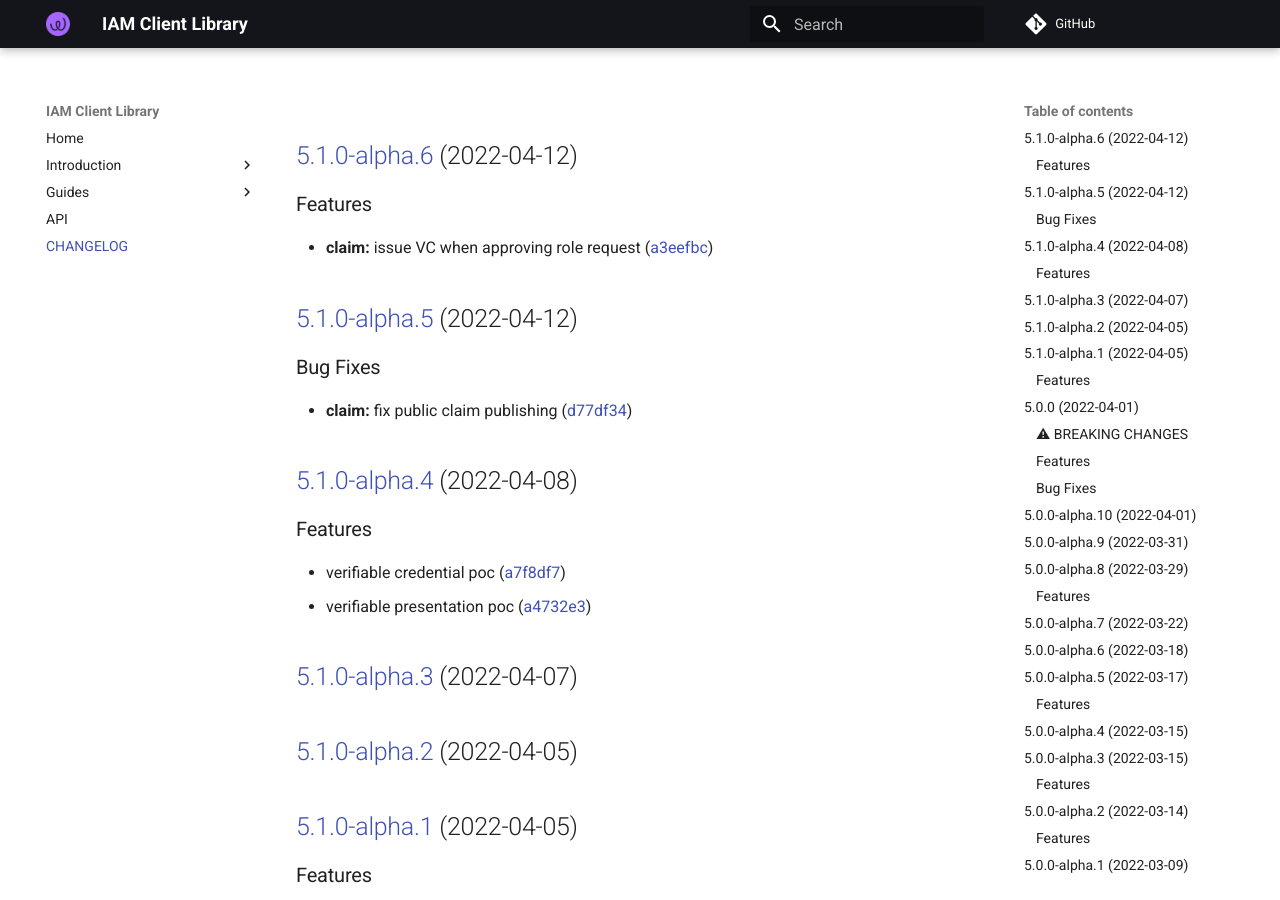
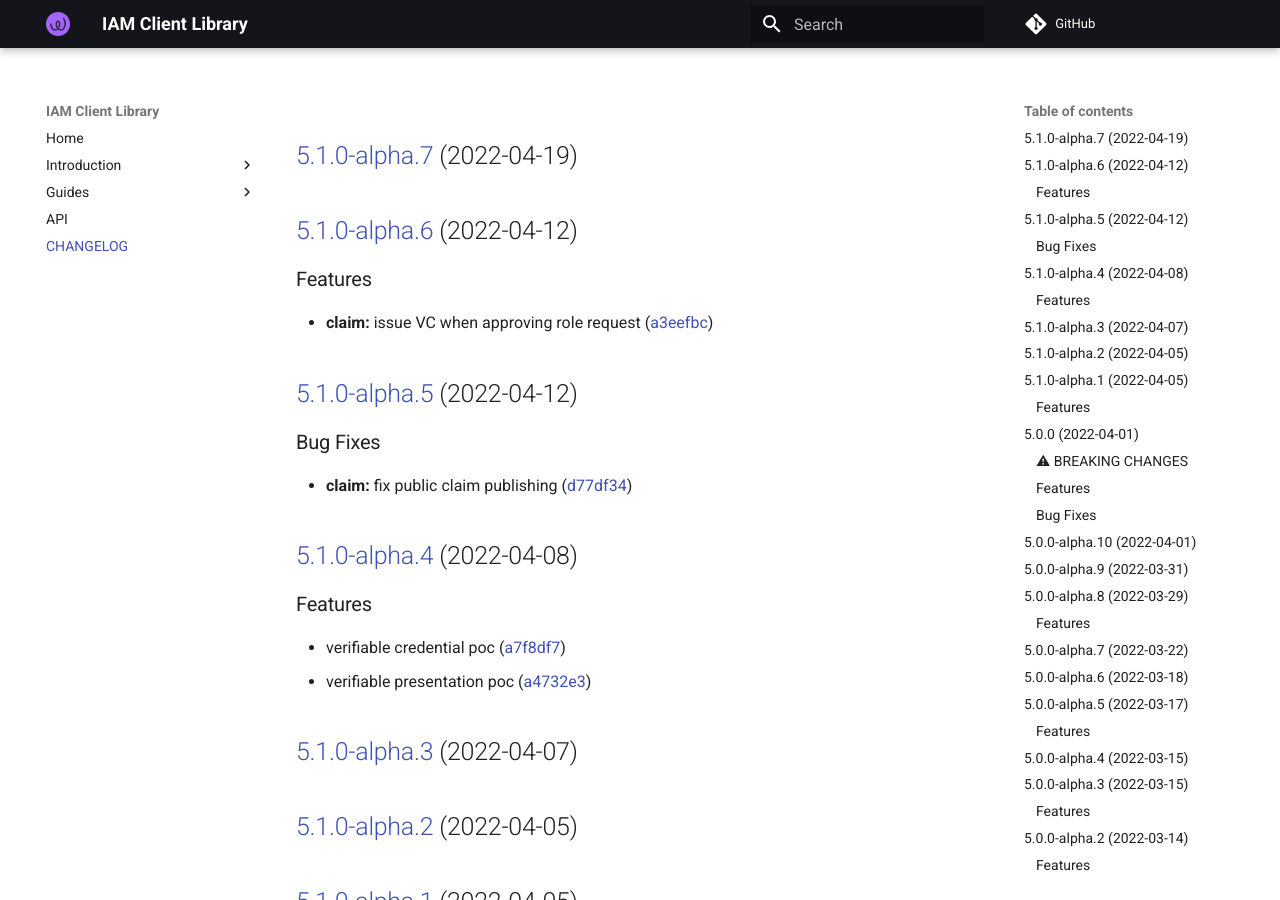
Before and after one commit to energywebfoundation/iam-client-lib, an MkDocs documentation site: the page built from docs/CHANGELOG.md, in a window 1280 px wide and 900 px high. Built offline with MkDocs 1.6.1 and Material for MkDocs 9.7.7, drawn with Linux system fonts in a browser that asks for light colours; comment, search, counter and statistics services are not loaded.

Commit message:
chore(release): 5.1.0-alpha.7 [skip ci]
## [5.1.0-alpha.7](https://github.com/energywebfoundation/iam-client-lib/compare/v5.1.0-alpha.6...v5.1.0-alpha.7) (2022-04-19)

```diff
--- a/docs/CHANGELOG.md
+++ b/docs/CHANGELOG.md
@@ -1,3 +1,5 @@
+## [5.1.0-alpha.7](https://github.com/energywebfoundation/iam-client-lib/compare/v5.1.0-alpha.6...v5.1.0-alpha.7) (2022-04-19)
+
 ## [5.1.0-alpha.6](https://github.com/energywebfoundation/iam-client-lib/compare/v5.1.0-alpha.5...v5.1.0-alpha.6) (2022-04-12)
 
 
--- a/package.json
+++ b/package.json
@@ -1,6 +1,6 @@
 {
   "name": "iam-client-lib",
-  "version": "5.1.0-alpha.6",
+  "version": "5.1.0-alpha.7",
   "description": "Library for Decentralized Identity and Access Management",
   "main": "dist/index.js",
   "module": "dist/index.esm.js",
```
